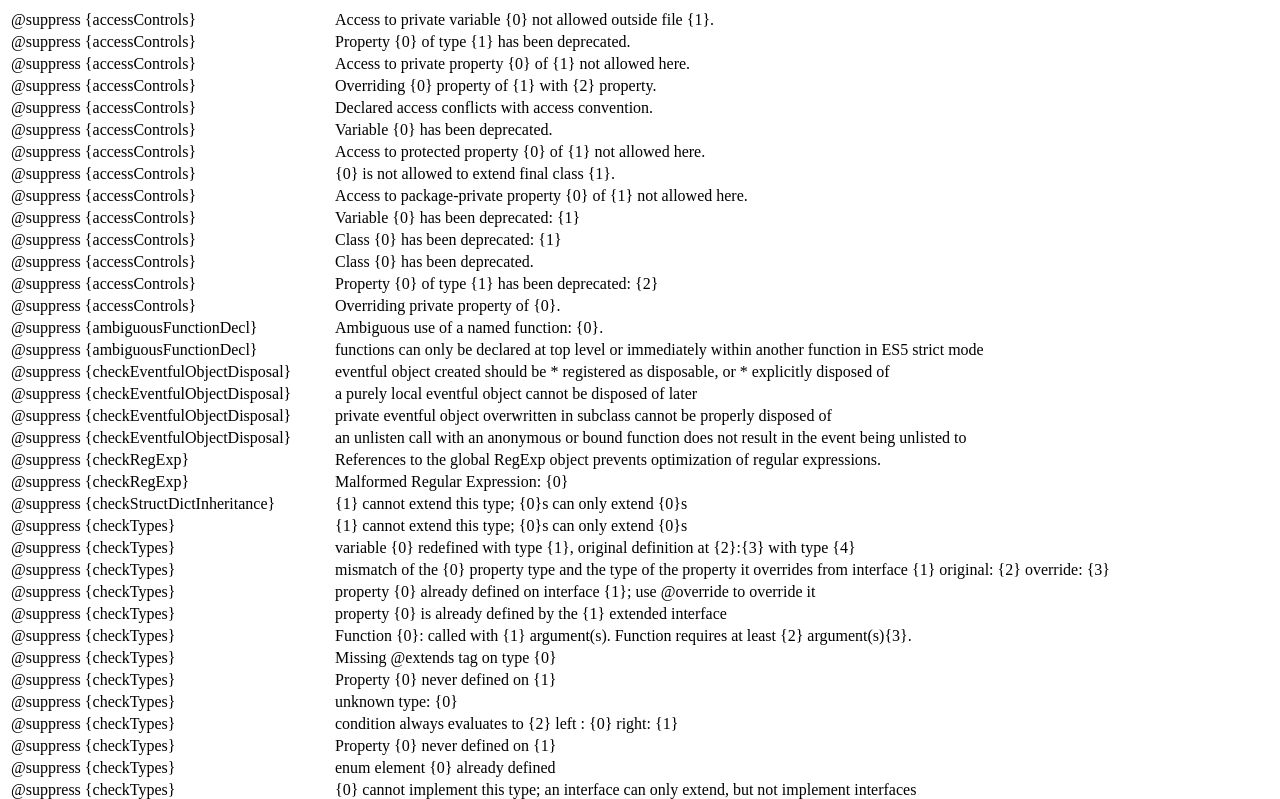
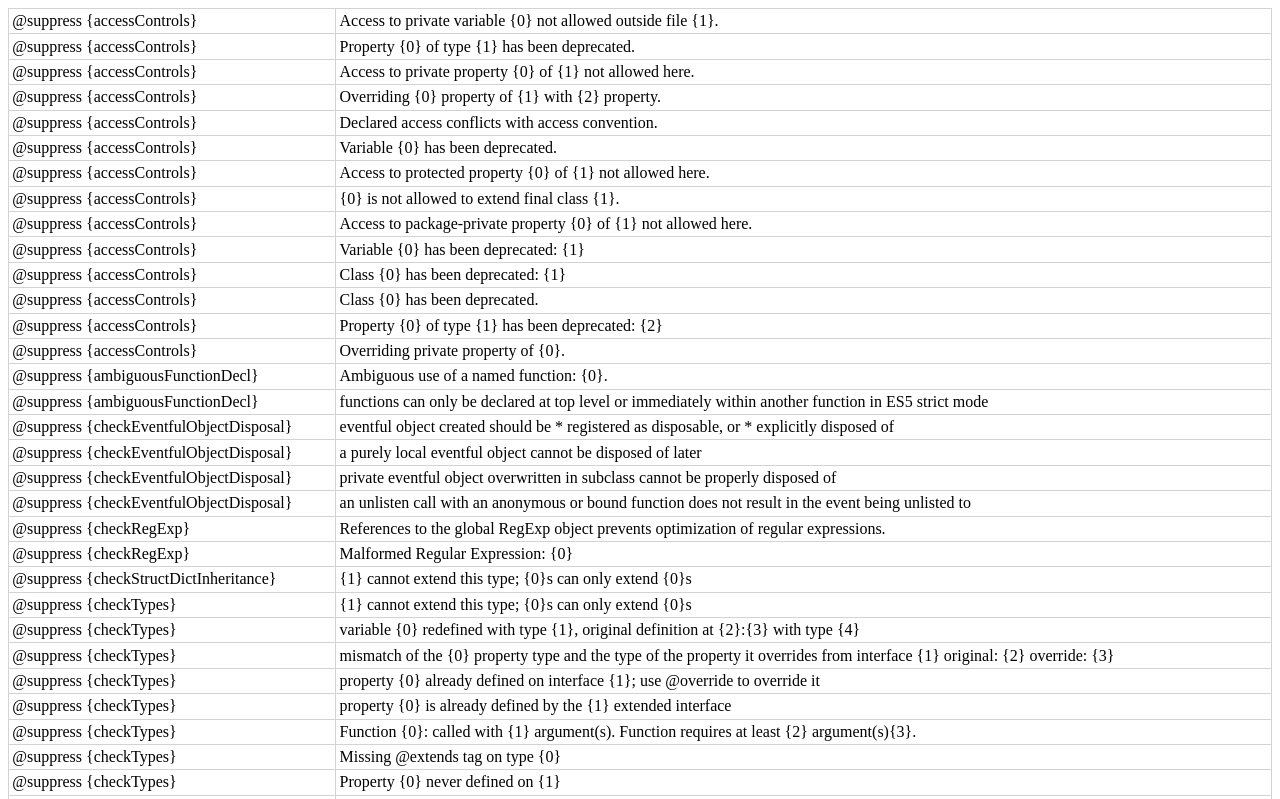
Before and after one commit to vpavlenko/closure-compiler-suppress, a plain HTML site: page index.html in a window 1280 px wide. Shown: the top 799 px of the page. Drawn offline with nearby package versions, Linux system fonts and the light colour scheme.

Commit message:
Fix borders

```diff
--- a/style.css
+++ b/style.css
@@ -1,3 +1,15 @@
+table {
+    border-collapse: collapse;
+}
+
+table, th, td {
+   border: 1px solid lightgray;
+}
+
 td:first-of-type {
     width: 20em;
 }
+
+td {
+    padding: 0.2em;
+}
```
